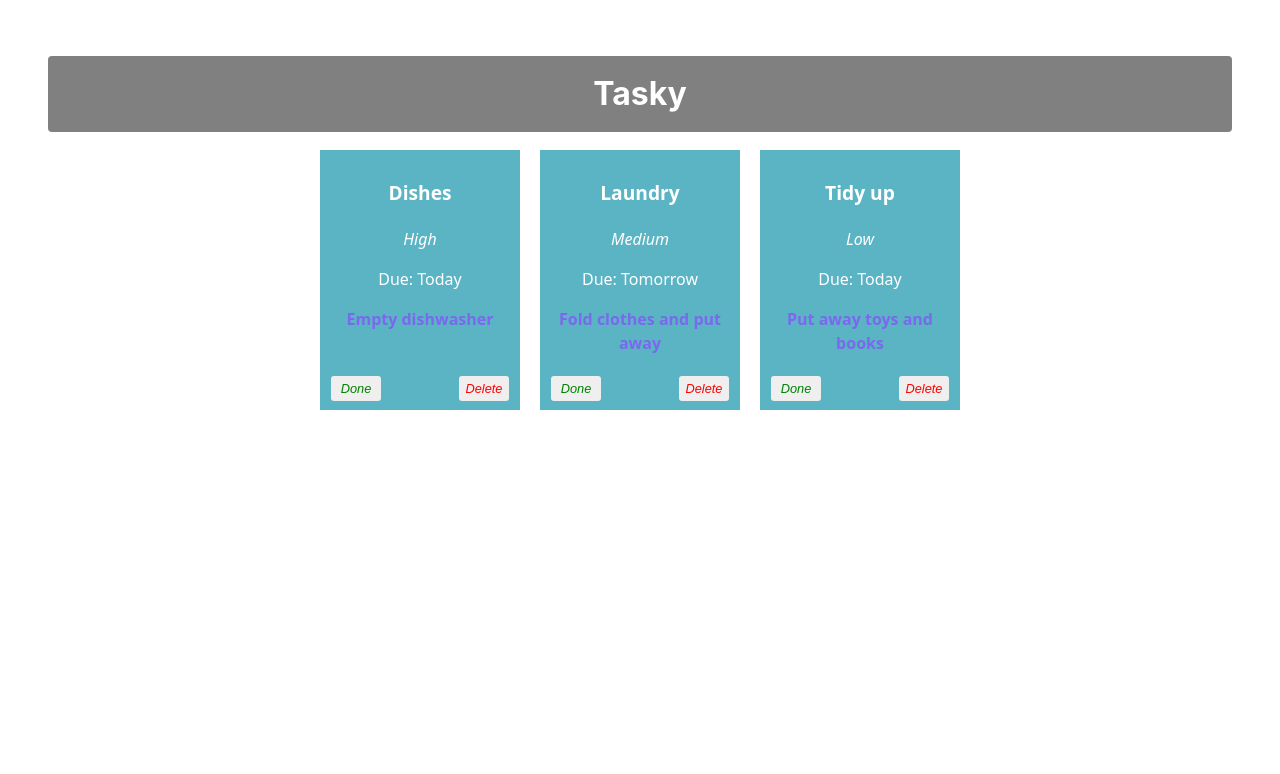
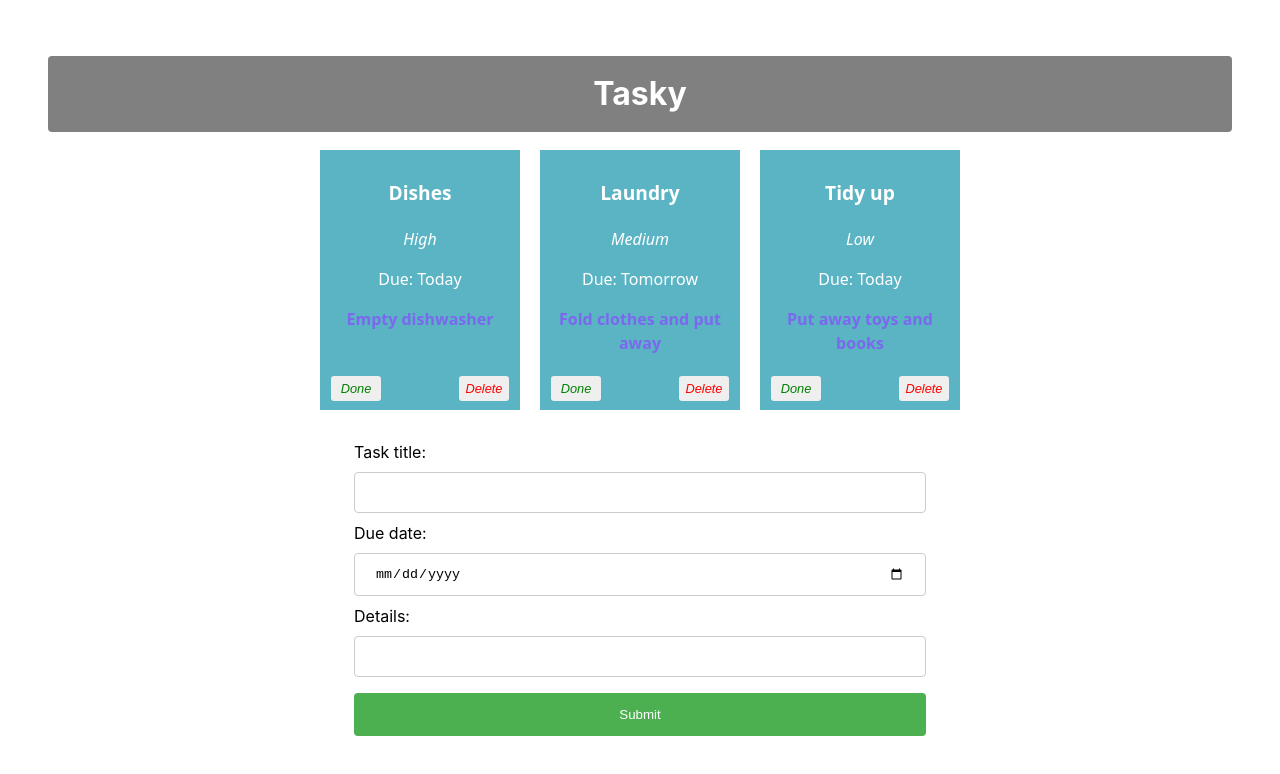
Before and after one commit to jordanbutler28/react-basics-labs, a React (Vite) app in the folder tasky/: page / in a window 1280 px wide. Shown: the top 774 px of the page. Built offline with nearby package versions, Linux system fonts and the light colour scheme.

Commit message:
Add task: form added

```diff
--- a/tasky/src/App.css
+++ b/tasky/src/App.css
@@ -73,3 +73,35 @@
   right: 5px;
   color: red;
 }
+
+/* form styling */
+input[type=text], input[type=date] {
+  width: 100%;
+  padding: 12px 20px;
+  margin: 8px 0;
+  display: inline-block;
+  border: 1px solid #ccc;
+  border-radius: 4px;
+  box-sizing: border-box;
+}
+
+input[type=submit] {
+  width: 100%;
+  background-color: #4CAF50;
+  color: white;
+  padding: 14px 20px;
+  margin: 8px 0;
+  border: none;
+  border-radius: 4px;
+  cursor: pointer;
+}
+
+input[type=submit]:hover {
+  background-color: #45a049;
+}
+
+form {
+  text-align: left;
+  width: 50%;
+  margin: auto;
+}
--- a/tasky/src/App.jsx
+++ b/tasky/src/App.jsx
@@ -1,5 +1,6 @@
 import './App.css';
 import Task from './components/Task';
+import AddTaskForm from './components/Form';
 import React, { useState } from 'react';
 
 function App() {
@@ -41,7 +42,7 @@
 
       />
     ))}
-
+      <AddTaskForm />
     </div>
   );
 
--- /dev/null
+++ b/tasky/src/components/Form.jsx
@@ -0,0 +1,26 @@
+const AddTaskForm = (props) => {
+
+  return (
+    <div>
+      <form>
+        <label>
+            Task title:
+            <input type="text" name="title" required />
+        </label>
+        <br />
+        <label>
+            Due date:
+            <input type="date" name="deadline" required />
+        </label>
+        <br />
+        <label>
+            Details:
+            <input type="text" name="description" />
+        </label>
+        <input type="submit" value="Submit" />
+        </form>
+    </div>
+  )
+};
+
+export default AddTaskForm;
```
